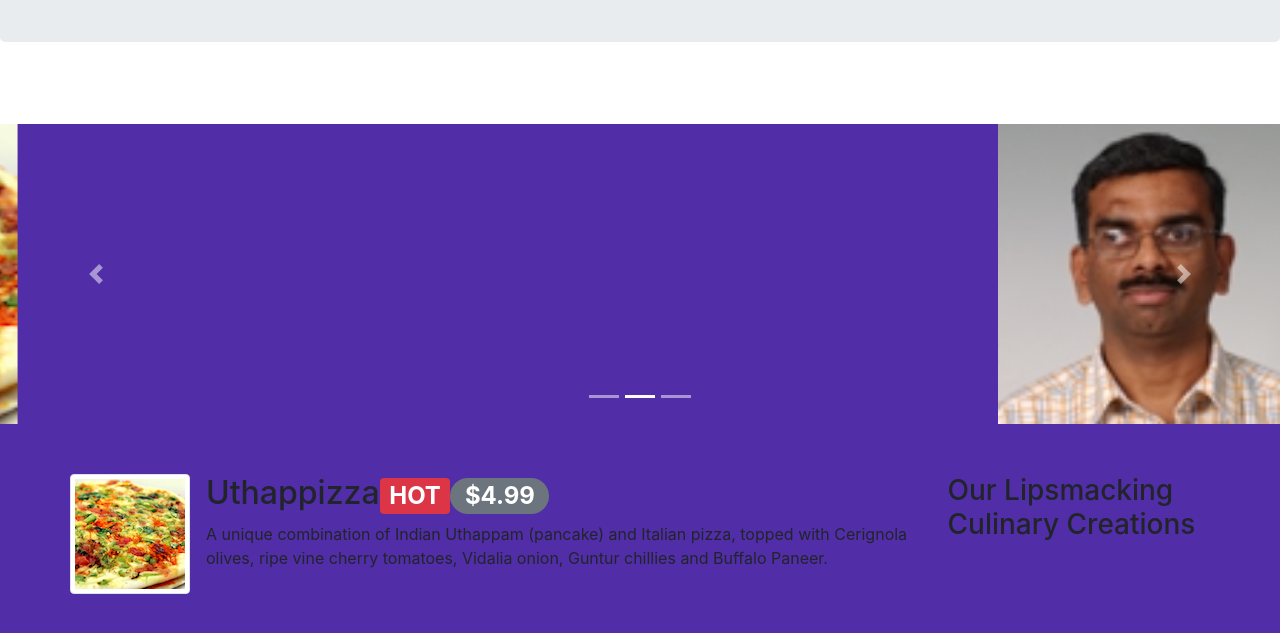
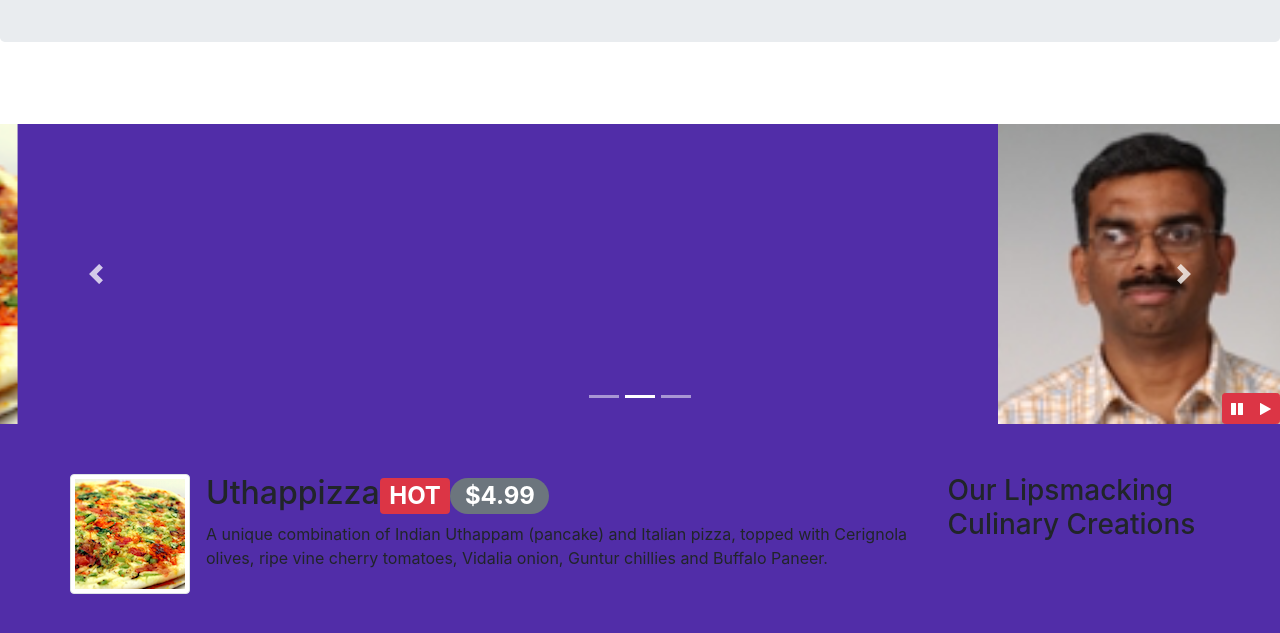
Before and after one commit to SuperiorBean/conFusion, a website: page index.html in a window 1280 px wide. Shown: the part 403-1036 px from the top of the page. Drawn offline with nearby package versions, Linux system fonts and the light colour scheme.

Commit message:
Bootstrap JQuery

```diff
--- a/css/styles.css
+++ b/css/styles.css
@@ -54,3 +54,11 @@ body {
   padding: 20px 0px 20px 0px;
 
 }
+
+#carouselButton {
+  right: 0px;
+  position: absolute;
+  bottom: 0px;
+  z-index: 1;
+
+}
--- a/index.html
+++ b/index.html
@@ -23,6 +23,7 @@
 </head>
 
 <body>
+    <!--Nav bar at the top of the screen-->
     <nav class="navbar navbar-dark navbar-expand-sm fixed-top">
         <div class="container">
             <button class="navbar-toggler" type="button" data-toggle="collapse" data-target="#Navbar">
@@ -63,6 +64,7 @@
     </header>
     <div class="row row-content">
         <div class="col">
+            <!--Carousel-->
             <div id="mycarousel" class="carousel slide" data-ride="carousel">
                 <div class="carousel-inner" role="listbox">
                     <div class="carousel-item active">
@@ -86,11 +88,27 @@
                         <li data-target="#mycarousel" data-slide-to="1"></li>
                         <li data-target="#mycarousel" data-slide-to="2"></li>
                     </ol>
+
+                    <!--Previous and Next Button in Carousel-->
                     <a class="carousel-control-prev" href="#mycarousel" role="button" data-slide="prev"> <span
                             class="carousel-control-prev-icon"></span> </a> <a class="carousel-control-next"
                         href="#mycarousel" role="button" data-slide="next"> <span
                             class="carousel-control-next-icon"></span> </a>
-
+                    <a class="carousel-control-prev" href="#mycarousel" role="button" data-slide="prev">
+                        <span class="carousel-control-prev-icon"></span>
+                    </a>
+                    <a class="carousel-control-next" href="#mycarousel" role="button" data-slide="next">
+                        <span class="carousel-control-next-icon"></span>
+                    </a>
+                    <!--Carousel Control Buttons-->
+                    <div class="btn-group" id="carouselButton">
+                        <button class="btn btn-danger btn-sm" id="carouselpause">
+                            <span class="fa fa-pause"></span>
+                        </button>
+                        <button class="btn btn-danger btn-sm" id="carouselplay">
+                            <span class="fa fa-play"></span>
+                        </button>
+                    </div>
                 </div>
                 <div class="container">
                     <div class="row">
```
Also changed, not shown: js/script.js (added, +11 -0 lines).
